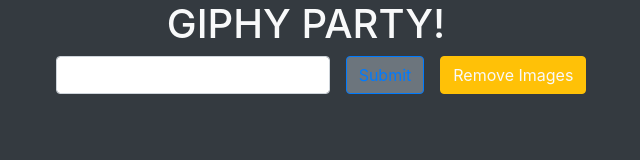
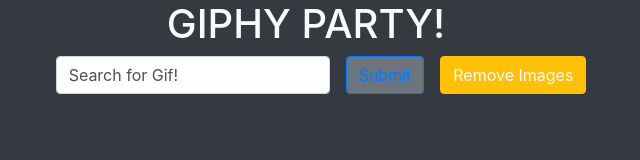
Before and after one commit to EMSAGER/AJAX_Giphy, a plain HTML site: page index.html in a window 1280 px wide. Shown: the whole page, without its empty margins (334-974 px from the left). Drawn offline with nearby package versions, Linux system fonts and the light colour scheme.

```diff
--- a/index.html
+++ b/index.html
@@ -11,7 +11,7 @@
     <h1 class="display-6 text-center">GIPHY PARTY!</h1>
     <form class="form-inline d-flex justify-content-center mb-4" id="form">
       <div class="form-group mb-3">
-         <input type="text" class="form-control mr-3" id="gif-search">
+         <input type="text" class="form-control mr-3" id="gif-search" value="Search for Gif!">
          <input type="submit" class="btn btn-secondary btn-outline-primary" id="button-search">
          <!-- <button class="btn btn-secondary btn-outline-primary" type="button" id="button-search">Search Giphy!</button> -->
         <button class="btn btn-warning text-light ml-3" type="button" id="button-remove">Remove Images</button>
```
